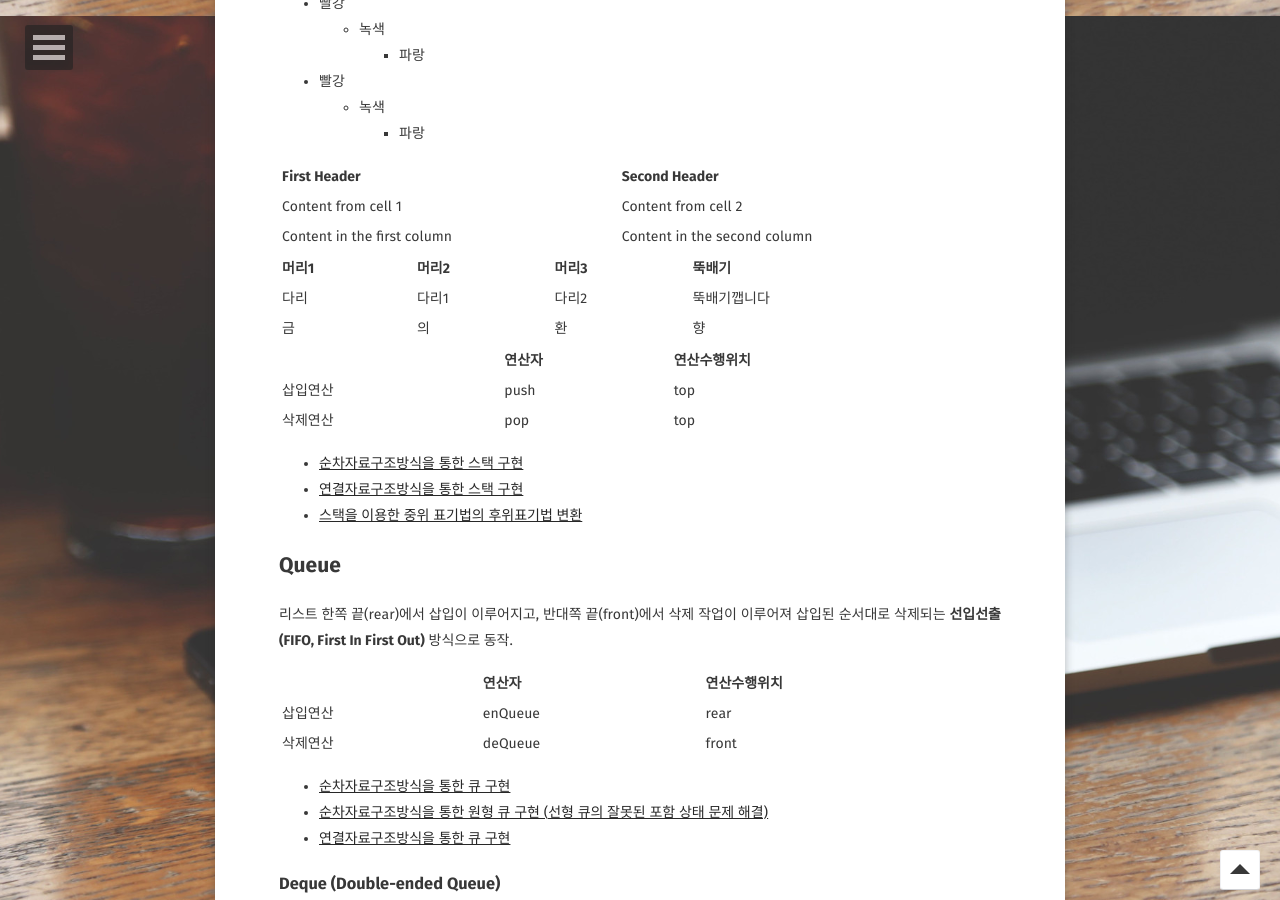
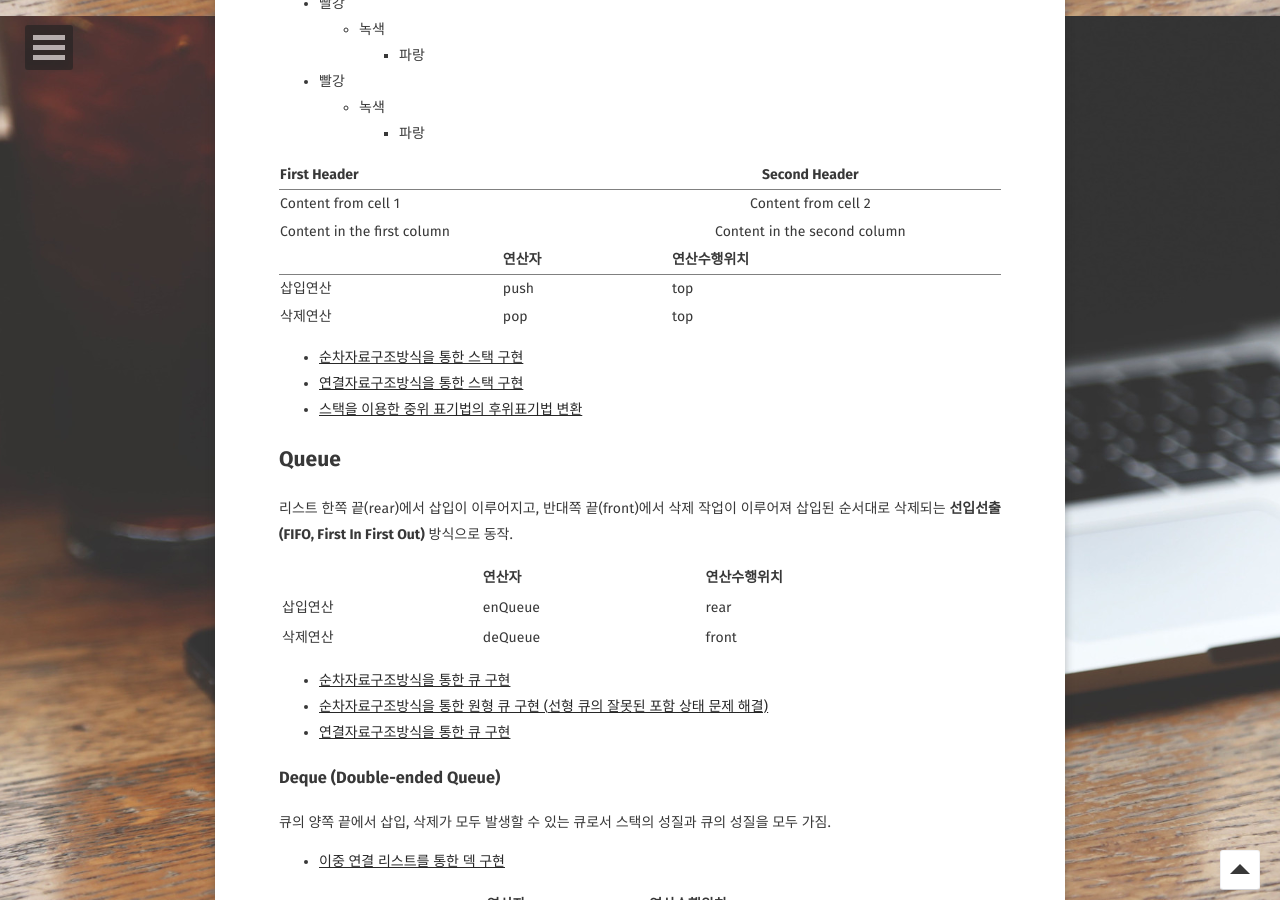
Before and after one commit to KyungRyeol1101/KyungRyeol1101.github.io, a Jekyll site: the page built from _posts/2018-08-23-data-structures.md, in a window 1280 px wide and 900 px high, scrolled down 884 px. Built offline with Jekyll 4.4.1, drawn with Linux system fonts in a browser that asks for light colours; some web fonts are replaced; comment, search, counter and statistics services are not loaded.

Commit message:
Update Post

```diff
--- a/_posts/2018-08-23-data-structures.md
+++ b/_posts/2018-08-23-data-structures.md
@@ -37,20 +37,17 @@ tags: [ 'study' ]
 
 
 First Header | Second Header
------------- | -------------
+|:--------|:-------:|--------:|
 Content from cell 1 | Content from cell 2
 Content in the first column | Content in the second column
+{: rules="groups"}
 
-
-머리1 | 머리2 | 머리3 | 뚝배기
----- | ---- | ---- | ----
-다리 | 다리1 | 다리2 | 뚝배기깹니다
-금 | 의 | 환 | 향
 
 | |연산자|연산수행위치|
 |---|---|---|
 | 삽입연산 | push | top |
 | 삭제연산 | pop  | top |
+{: rules="groups"}
 
 * [순차자료구조방식을 통한 스택 구현](https://github.com/)
 * [연결자료구조방식을 통한 스택 구현](https://github.com/)
```
